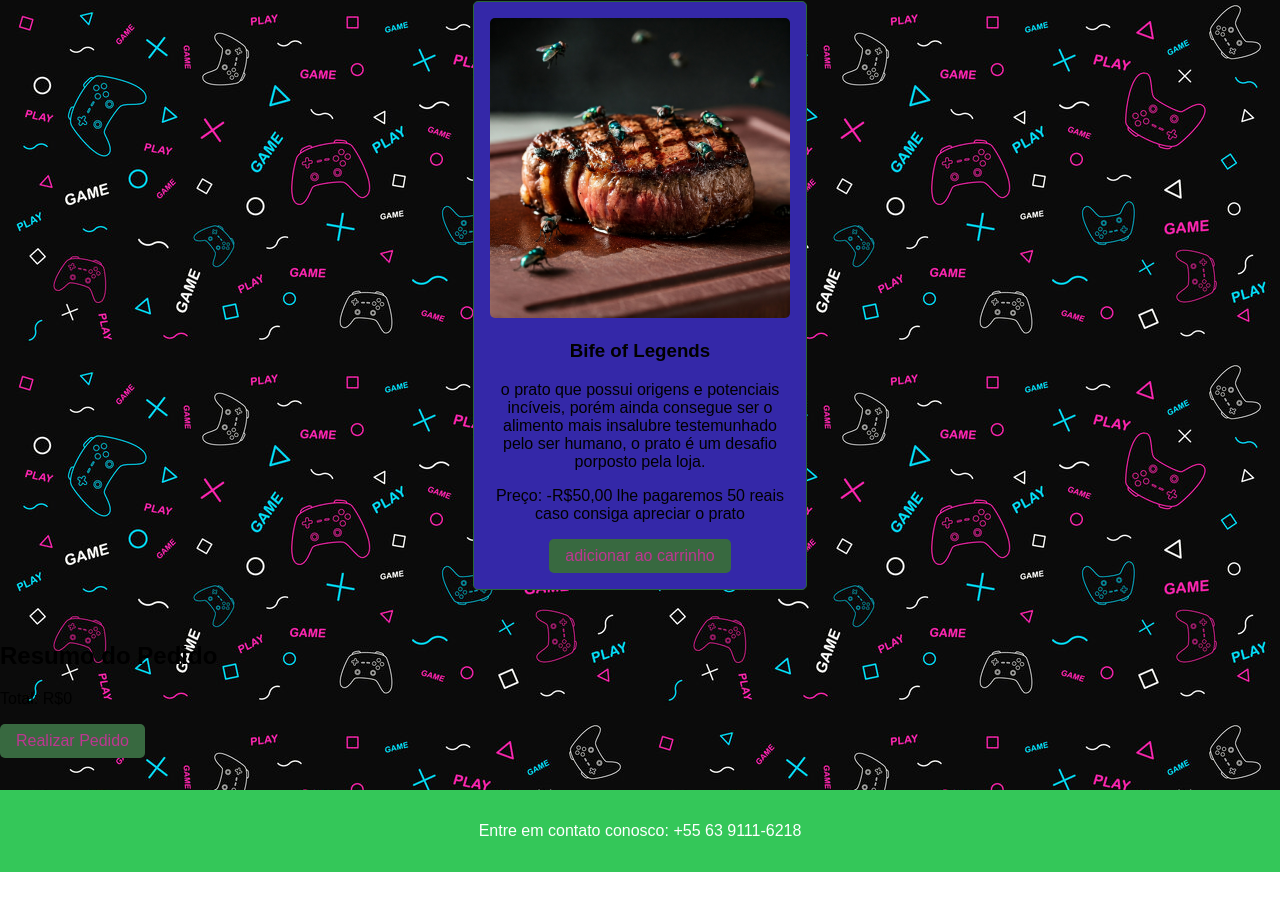
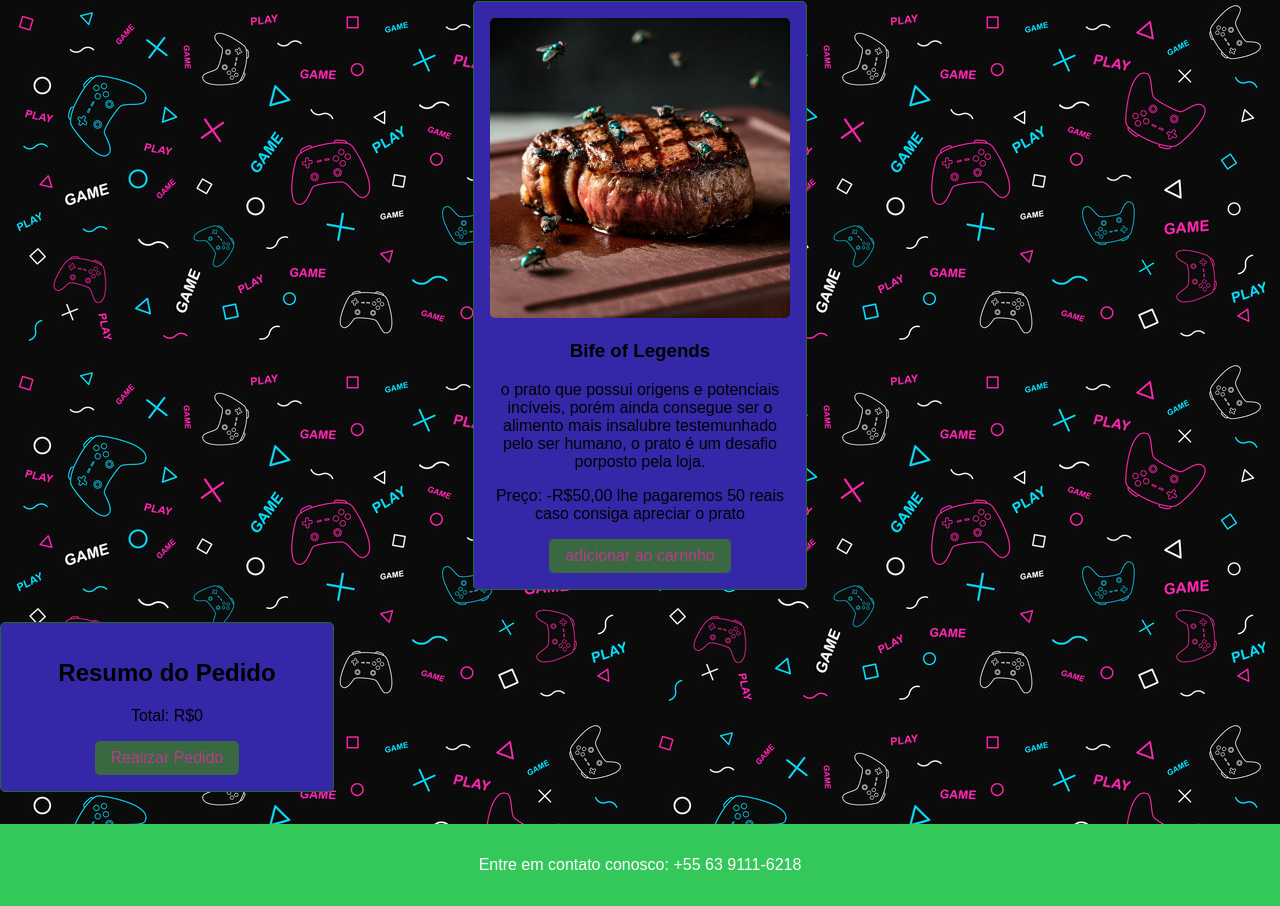
Before and after one commit to tiagopfig/lancheriagames, a plain HTML site: page index.html in a window 1280 px wide. Shown: the part 2523-3429 px from the top of the page. Before the commit the page ends 3395 px from the top, so only its background shows below. Drawn offline with Linux system fonts and the light colour scheme.

Commit message:
Update index.html

```diff
--- a/index.html
+++ b/index.html
@@ -115,7 +115,7 @@
             </div>
 
         </section>
-        <aside id="order-summary">
+        <aside class="menu-item">
             <h2>Resumo do Pedido</h2>
             <p>Total: R$<span id="total-price">0</span></p>
             <button onclick="finalizeOrder()">Realizar Pedido</button>
```
